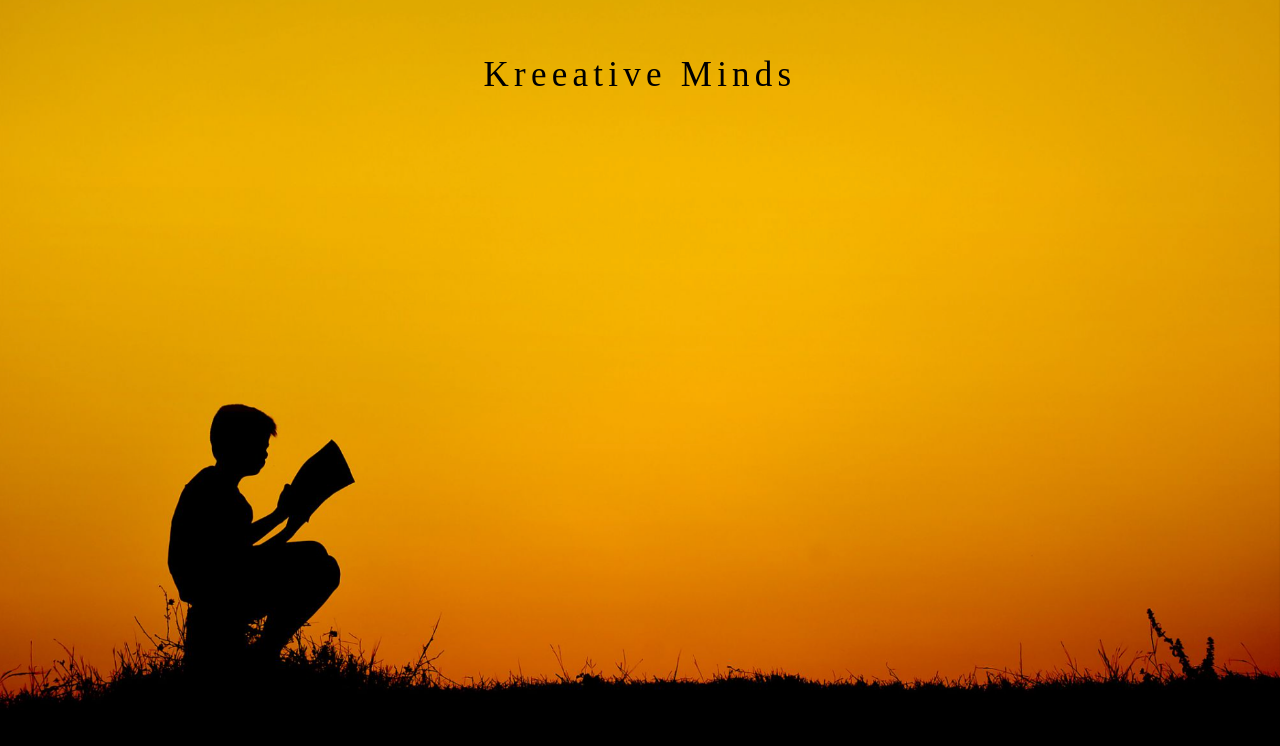
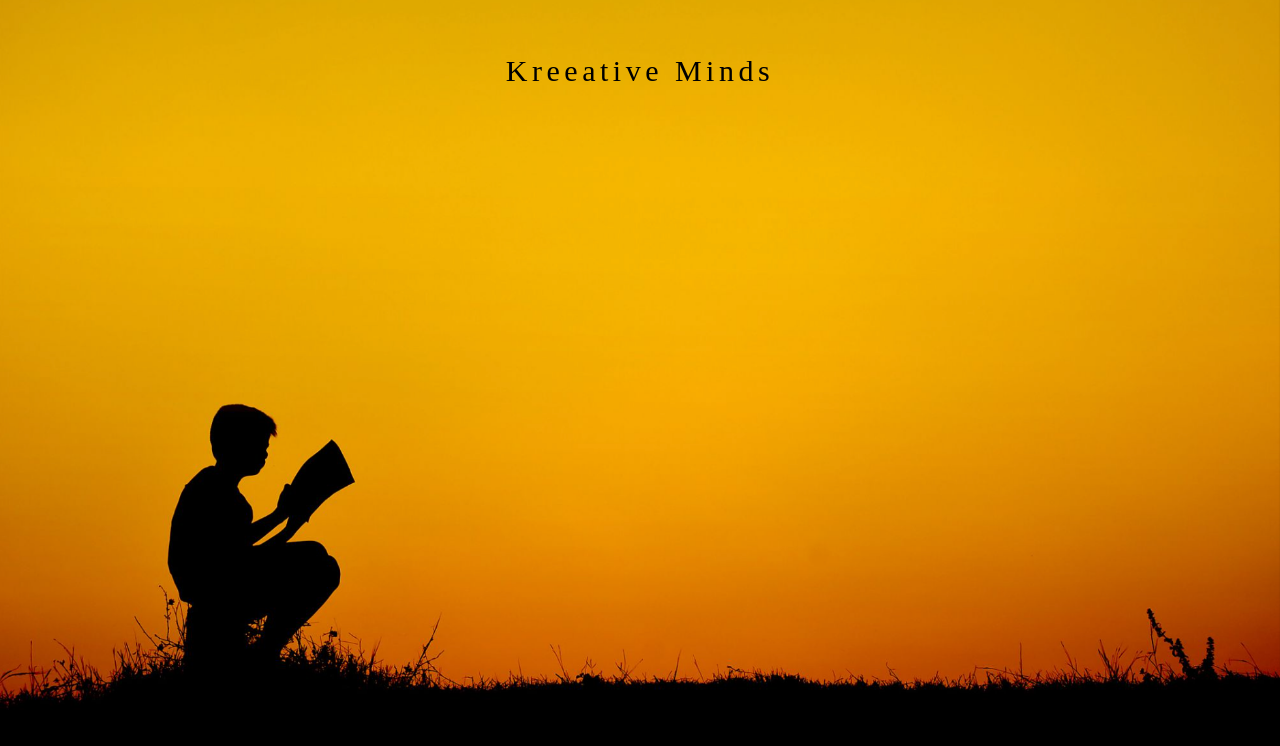
Before and after one commit to kreenasmehta/mehta-kreena-webdev, a website: page public/project/index.html in a window 1280 px wide. Drawn offline with nearby package versions, Linux system fonts and the light colour scheme.

Commit message:
decreased font size for project name

```diff
--- a/public/project/css/homepage-style.css
+++ b/public/project/css/homepage-style.css
@@ -8,8 +8,9 @@
 
 .homepage-intro{
     font-family: "American Typewriter";
-    font-size: 35px;
+    font-size: 30px;
     padding-top: 50px;
+    text-align: center;
     color: black;
     overflow: auto; /* Ensures the content is not revealed until the animation */
     /*border-right: .115em solid transparent; !* The typwriter cursor *!*/
```
